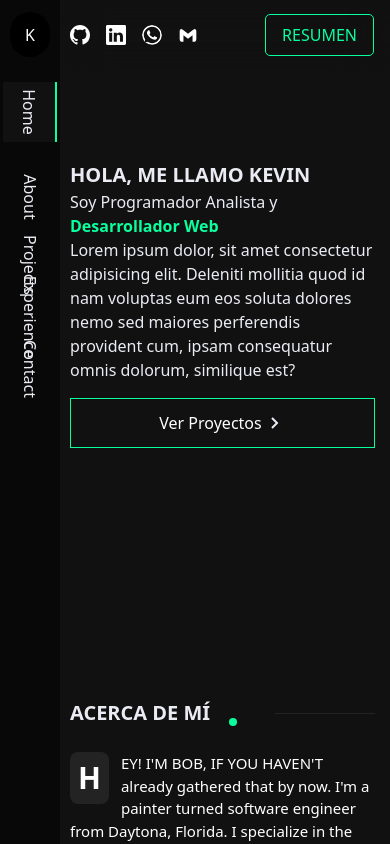
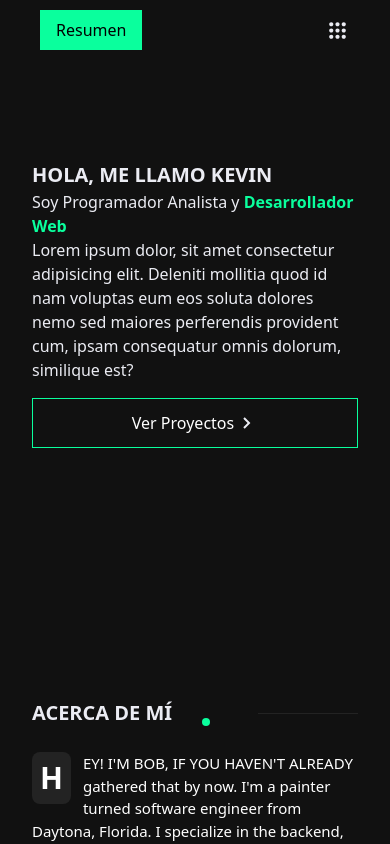
Before and after one commit to KvinPardo/portfolio-nuevo, a React (Vite) app: page / in a window 390 px wide. Shown: the top 844 px of the page. Built offline with nearby package versions, Linux system fonts and the light colour scheme.

Commit message:
sidebar mobile eliminado

```diff
--- a/src/App.jsx
+++ b/src/App.jsx
@@ -9,16 +9,16 @@ import Experience from "./components/Experience";
 
 const App = () => {
   return (
-    <div className="relative">
-      <div className="bg-primary fixed left-0 top-0 h-screen w-[60px] z-50">
+    <div className="relative mx-auto overflow-hidden">
+      <div className="bg-primary hidden lg:flex fixed left-0 top-0 h-screen z-50">
         <Sidebar />
       </div>
 
-      <div className="lg:px-[100px] w-full mx-auto pl-[70px] flex justify-between items-center backdrop-blur-xl z-10 fixed h-[70px]">
+      <div className="">
         <Header />
       </div>
 
-      <div className="container mx-auto  lg:px-0 pl-[70px]">
+      <div className="container mx-auto lg:px-0 px-8">
         <Hero />
         <About />
         <Project />
--- a/src/components/About.jsx
+++ b/src/components/About.jsx
@@ -12,7 +12,7 @@ const About = () => {
           <div key={index} className="lg:pb-40">
             <div className="flex items-center relative justify-between">
               <h3 className="lg:text-[60px] text-[20px] text-nav uppercase font-extrabold">
-                {title}{" "}
+                {title}
                 <span className="bg-terciary absolute lg:w-[15px] lg:h-[15px] w-[8px] h-[8px] rounded-full lg:top-[60px] top-5 lg:left-[36%] left-[52%]"></span>
               </h3>
 
@@ -40,17 +40,17 @@ const About = () => {
                     return (
                       <div
                         key={index}
-                        className="flex flex-col h-auto justify-start px-0 gap-y-4"
+                        className="flex flex-col h-auto justify-start px-0 lg:gap-y-4"
                       >
                         <div className="flex justify-between items-center w-full gap-y-12">
-                          <h3 className="text-nav flex items-center gap-x-4">
+                          <h3 className="text-nav flex items-center gap-x-4 text-[14px]">
                             <FaGraduationCap className="text-terciary" />
                             {name}
                           </h3>
-                          <p className="text-nav">{year}</p>
+                          <p className="text-nav text-[15px]">{year}</p>
                         </div>
                         <div className="flex justify-between items-center">
-                          <h3 className="text-nav">{title}</h3>
+                          <h3 className="text-nav text-[14px]">{title}</h3>
                           <a href="">
                             <BiLinkExternal className="text-terciary" />
                           </a>
--- a/src/components/Experience.jsx
+++ b/src/components/Experience.jsx
@@ -7,7 +7,7 @@ const Experience = () => {
       <div className="flex items-center justify-between " id="">
         <h3 className="lg:text-[60px] text-[25px] text-nav uppercase font-extrabold relative">
           Experience
-          <span className="bg-terciary absolute lg:w-[15px] lg:h-[15px] w-[8px] h-[8px] rounded-full lg:top-[60px] top-6 lg:left-[370px] left-[152px]"></span>
+          <span className="bg-terciary absolute lg:w-[15px] lg:h-[15px] w-[8px] h-[8px] rounded-full lg:top-[60px] top-6 lg:left-[370px] left-[155px]"></span>
         </h3>
         <div className="h-[1px] bg-capitalice lg:w-[600px] w-[120px]" />
       </div>
@@ -22,13 +22,15 @@ const Experience = () => {
                   <h3 className="text-[22px] text-white font-extrabold">
                     {company}
                   </h3>
-                  <p className="text-nav text-[20px] font-thin">{year}</p>
+                  <p className="text-nav lg:text-[20px] text-[14px] font-thin">
+                    {year}
+                  </p>
                 </div>
                 <div className="w-full h-full">
                   <h3 className="text-terciary lg:pt-2 font-bold text-[20px]">
                     {position}
                   </h3>
-                  <p className="text-nav font-thin text-[18px] leading-6 lg:pt-2">
+                  <p className="text-nav font-thin lg:text-[18px] text-[16px] leading-6 lg:pt-2">
                     {respons}
                   </p>
                 </div>
@@ -47,7 +49,7 @@ const Experience = () => {
                     return (
                       <ul
                         key={id}
-                        className="flex justify-normal gap-x-[20px] w-full items-center pt-4 flex-wrap  gap-y-4"
+                        className="flex justify-normal lg:gap-x-[20px] gap-x-[10px] w-full items-center pt-4 flex-wrap gap-y-4"
                       >
                         <li className="bg-capitalice text-nav px-3 py-2 hover:rounded-[10px] hover:bg-terciary hover:text-capitalice transition-all duration-300 text-[14px]">
                           {first}
@@ -110,7 +112,7 @@ const Experience = () => {
                     return (
                       <ul
                         key={id}
-                        className="flex justify-normal gap-x-[20px] w-full items-center pt-4 flex-wrap gap-y-4"
+                        className="flex justify-normal lg:gap-x-[20px] gap-x-[10px] w-full items-center pt-4 flex-wrap gap-y-4"
                       >
                         <li className="bg-capitalice text-nav px-3 py-2 hover:rounded-[10px] hover:bg-terciary hover:text-capitalice transition-all duration-300 text-[14px]">
                           {firstMuni}
--- a/src/components/Header.jsx
+++ b/src/components/Header.jsx
@@ -1,33 +1,56 @@
-import React from "react";
+import React, { useEffect, useState } from "react";
 import { Link } from "react-scroll";
 import { BsGithub, BsLinkedin, BsWhatsapp } from "react-icons/bs";
 import { BiLogoGmail } from "react-icons/bi";
+import { CgMenuGridO } from "react-icons/cg";
+import NavMobile from "./NavMobile";
 
 const Header = () => {
+  const [isActive, setIsActive] = useState(false);
+  const [navMobile, setNavMobile] = useState(false);
+
+  useEffect(() => {
+    window.addEventListener("scroll", () => {
+      window.scrollY > 50 ? setIsActive(true) : setIsActive(false);
+    });
+  });
+
   return (
-    <div className="w-full relative">
-      <div className="flex text-white items-center justify-between lg:gap-x-12 lg:p-2 lg:px-[30px] pr-4">
-        <div className="flex lg:gap-x-6 gap-x-4">
-          <a href="" className="">
-            <BsGithub className="w-[20px] h-[20px] hover:text-terciary" />
+    <header
+      className={`${
+        isActive ? "bg-primary" : "bg-none"
+      } fixed left-0 right-0 z-10 max-w-[1920px] w-full mx-auto transition-all duration-300 h-[60px]`}
+    >
+      <div className="flex justify-between h-full lg:px-[100px] px-10 items-center w-full relative">
+        <div className="xl:flex hidden gap-x-5">
+          <a href="">
+            <BsGithub className="hover:text-terciary text-nav" />
           </a>
-          <a href="" className="">
-            <BsLinkedin className="w-[20px] h-[20px]" />
+          <a href="">
+            <BsLinkedin className="hover:text-terciary text-nav" />
           </a>
-          <a href="" className="">
-            <BsWhatsapp className="w-[20px] h-[20px] hover:text-terciary rounded-full" />
-          </a>
-          <a href="" className="">
-            <BiLogoGmail className="w-[20px] h-[20px] hover:text-terciary rounded-full" />
+          <a href="">
+            <BsWhatsapp className="hover:text-terciary text-nav" />
           </a>
         </div>
-
-        {/* button */}
-        <button className="lg:btn-lg uppercase px-4  text-terciary bg-terciary py-2 lg:px-[20px] bg-transparent border-terciary border rounded-[5px]">
-          Resumen
-        </button>
+        <div className=" xl:flex">
+          <button className="bg-terciary p-2 px-4">Resumen</button>
+        </div>
+        <div
+          onClick={() => setNavMobile(!navMobile)}
+          className="xl:hidden cursor-pointer transition ease-out duration-300">
+          <CgMenuGridO className="text-nav text-[25px]" />
+        </div>
+        <div
+          className={`${navMobile ? "max-h-full" : "max-h-0"}
+          ${
+            isActive ? "top-0" : "top-0"
+          } fixed bg-primary w-full h-full left-0 -z-10 transition-all duration-300`}
+        >
+          <NavMobile />
+        </div>
       </div>
-    </div>
+    </header>
   );
 };
 
--- /dev/null
+++ b/src/components/NavMobile.jsx
@@ -0,0 +1,28 @@
+import React from "react";
+import { navData } from "../data";
+
+const NavMobile = () => {
+  const { items } = navData;
+
+  return (
+    <nav className="w-full h-full flex flex-col justify-evenly overflow-hidden">
+      <ul className="flex flex-col justify-center items-center gap-y-6 py-6 mb-8">
+        {items.map((item, index) => {
+          return (
+            <li key={index}>
+              <a
+                href={item.href}
+                className="text-2xl font-thin uppercase text-nav"
+              >
+                {item.name}
+              </a>
+            </li>
+          );
+        })}
+      </ul>
+      <div></div>
+    </nav>
+  );
+};
+
+export default NavMobile;
--- a/src/components/Sidebar.jsx
+++ b/src/components/Sidebar.jsx
@@ -5,7 +5,7 @@ import { BsBriefcase, BsClipboardData, BsChatSquareText } from "react-icons/bs";
 
 const Sidebar = () => {
   return (
-    <div className="h-screen">
+    <div className="xl:flex hidden flex-col w-[60px] ">
       <div className="flex justify-center items-center py-[12px]">
         <span className="text-white lg:w-[45px] w-[40px] h-[45px] rounded-full bg-black flex justify-center items-center">
           K
--- a/src/data.js
+++ b/src/data.js
@@ -1,3 +1,14 @@
+const navData = {
+  items: [
+    { href: "/", name: "Home" },
+    { href: "/", name: "About" },
+    { href: "/", name: "Gallery" },
+    { href: "/", name: "Interview" },
+    { href: "/", name: "Articles" },
+    { href: "/", name: "Contact" },
+  ],
+};
+
 const heroData = [
   {
     name: "Hola, me llamo Kevin",
@@ -156,4 +167,12 @@ const experienceMuni = [
   },
 ];
 
-export { heroData, aboutData, projectsData, education, experienceFusion, experienceMuni };
+export {
+  navData,
+  heroData,
+  aboutData,
+  projectsData,
+  education,
+  experienceFusion,
+  experienceMuni,
+};
```
